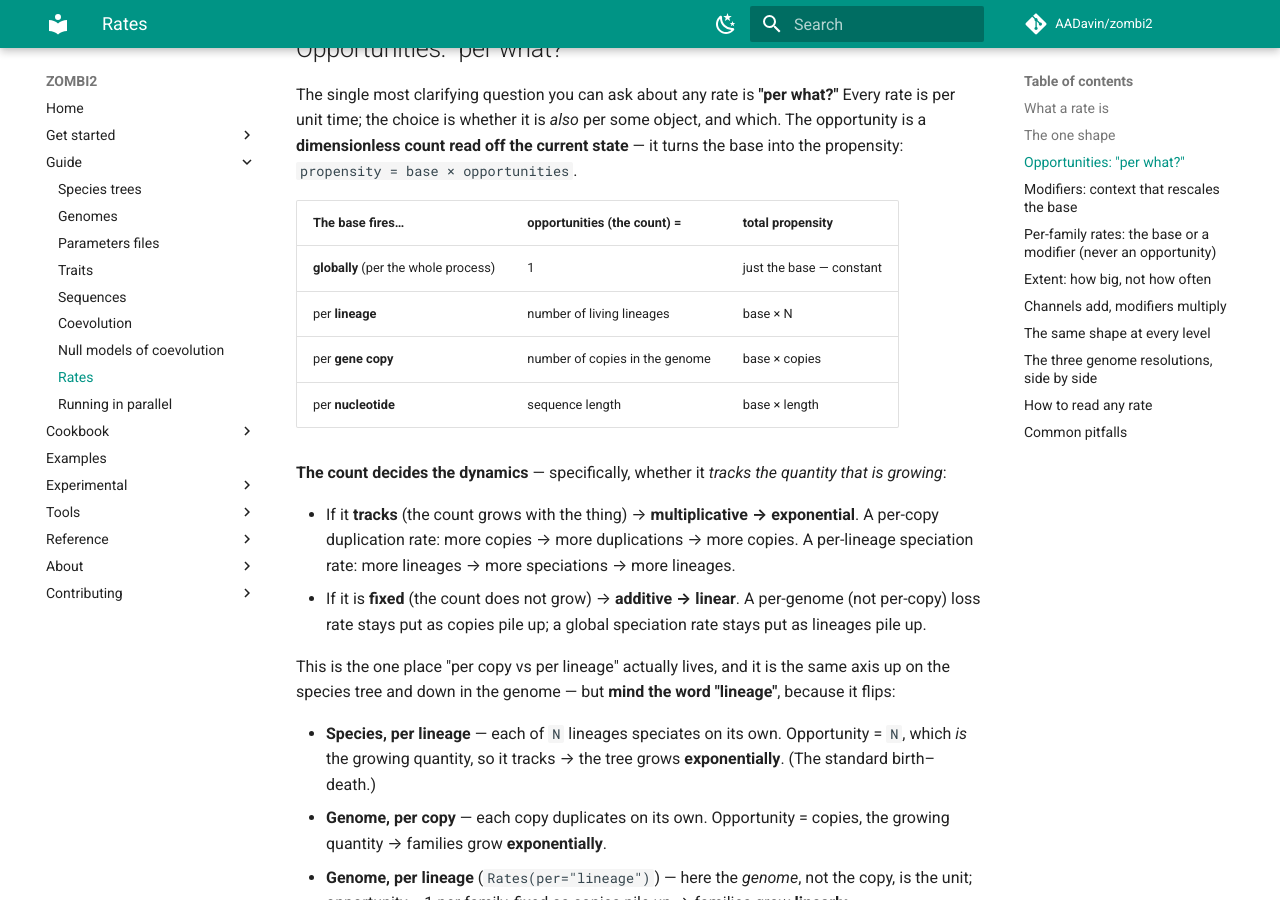
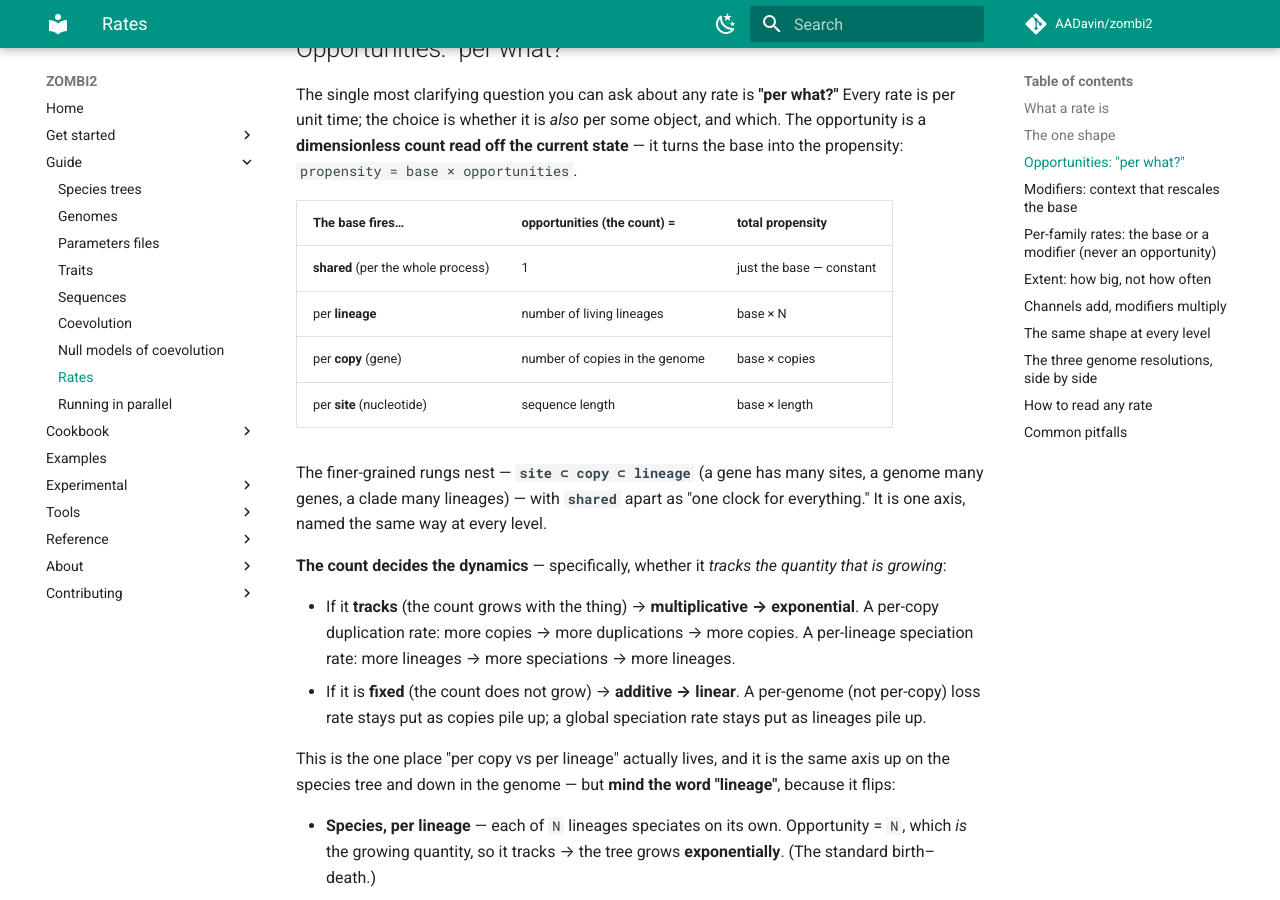
Before and after one commit to AADavin/zombi2, an MkDocs documentation site: the page built from docs/guide/rates.md, in a window 1280 px wide and 900 px high, scrolled down 1198 px. Built offline with MkDocs 1.6.1 and Material for MkDocs 9.7.7, drawn with Linux system fonts in a browser that asks for light colours; comment, search, counter and statistics services are not loaded; some of the changed text lies outside the part shown.

Commit message:
docs(rates): name the finest opportunity rung `site` (Part 3, phase E)
Complete the opportunity vocabulary at the sequence level: the rates primer's
opportunity tables now read `shared / lineage / copy / site` (was "per nucleotide")
and state the nesting `site ⊂ copy ⊂ lineage` explicitly, with `shared` apart as
"one clock for everything." Substitution and nucleotide-indel rates are per-site by
construction, so this is a naming completion — the same axis, named the same way at
every level. Marks Part 3 phases A–E complete in the design doc.

Co-Authored-By: Claude Opus 4.8 <noreply@anthropic.com>

```diff
--- a/docs/guide/rates.md
+++ b/docs/guide/rates.md
@@ -52,10 +52,14 @@ unit time; the choice is whether it is *also* per some object, and which. The op
 
 | The base fires… | opportunities (the count) = | total propensity |
 |---|---|---|
-| **globally** (per the whole process) | 1 | just the base — constant |
+| **shared** (per the whole process) | 1 | just the base — constant |
 | per **lineage** | number of living lineages | base × N |
-| per **gene copy** | number of copies in the genome | base × copies |
-| per **nucleotide** | sequence length | base × length |
+| per **copy** (gene) | number of copies in the genome | base × copies |
+| per **site** (nucleotide) | sequence length | base × length |
+
+The finer-grained rungs nest — **`site ⊂ copy ⊂ lineage`** (a gene has many sites, a genome many genes,
+a clade many lineages) — with **`shared`** apart as "one clock for everything." It is one axis, named
+the same way at every level.
 
 **The count decides the dynamics** — specifically, whether it *tracks the quantity that is growing*:
 
@@ -192,7 +196,7 @@ the usual "is this rate a base, a modifier, or a sum?" confusion disappears.
 | **Genomes** | inversion | i | per copy | family, lineage | spans a run of genes / nt |
 | **Trait** | discrete change (Mk) | qᵢⱼ | per lineage | lineage, hidden state | point |
 | **Trait** | continuous drift (BM) | σ² | per lineage · time | lineage (relaxed), state | — (see note) |
-| **Sequence** | substitution | μ × exchangeabilities | per nucleotide | lineage (clock), site (Γ), family, selection (dN/dS) | point |
+| **Sequence** | substitution | μ × exchangeabilities | per site (nucleotide) | lineage (clock), site (Γ), family, selection (dN/dS) | point |
 
 !!! note "Continuous traits"
     A drifting continuous trait has no countable events and no extent — it is the limit of infinitely
```
Also changed, not shown: docs/design/opportunity-knob.md (+7 -2 lines).
